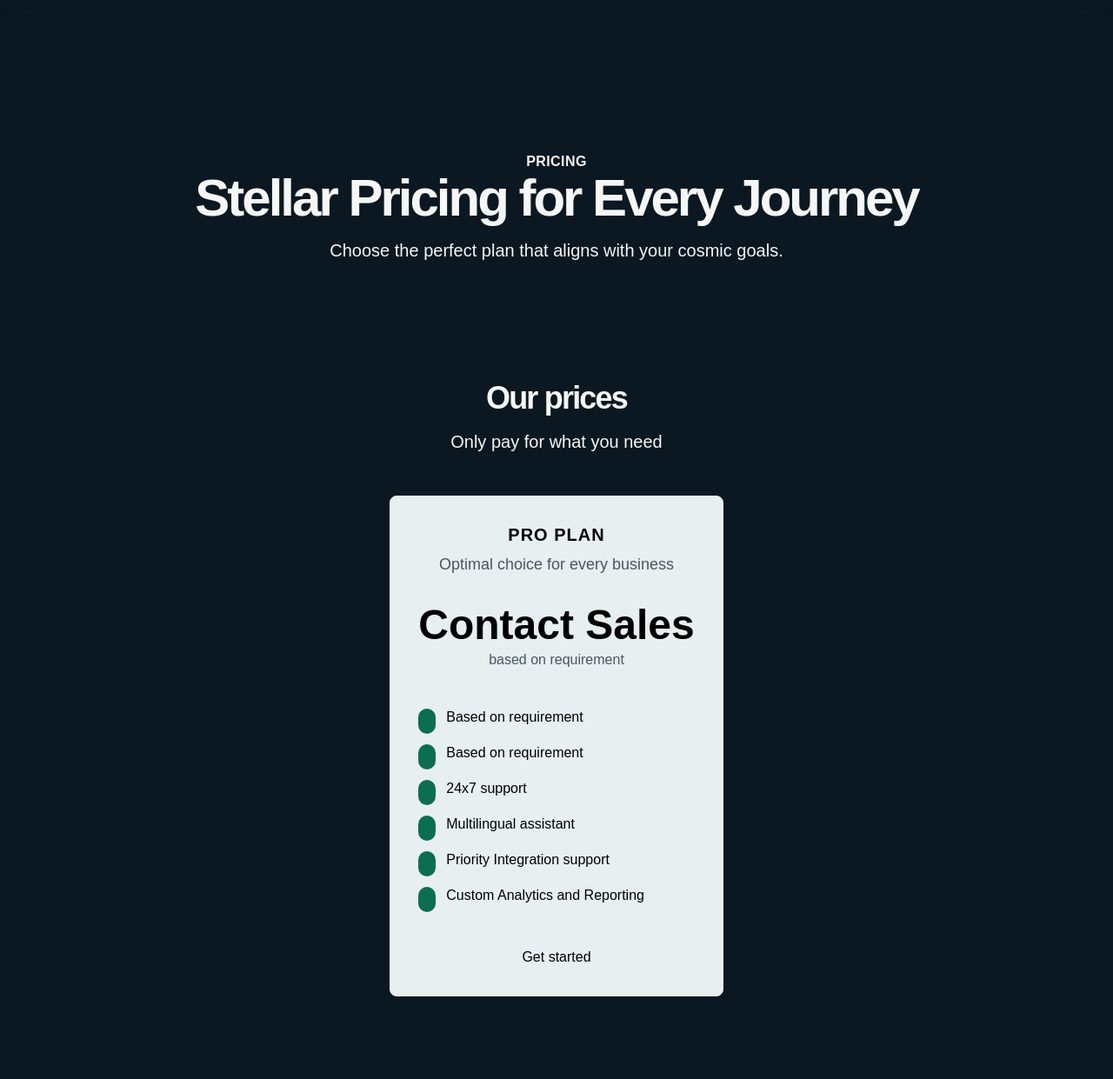
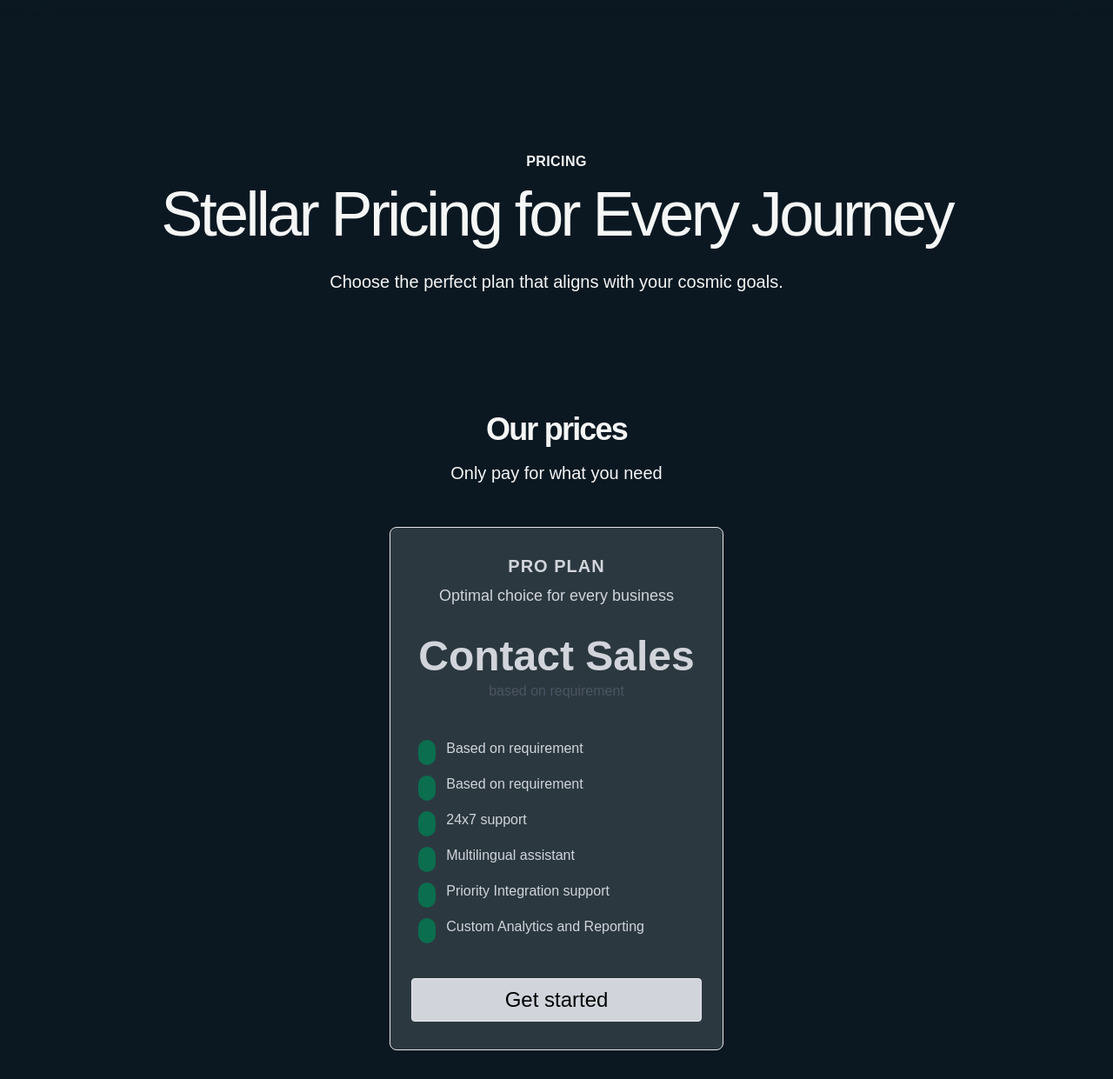
Before and after one commit to shubhamodi/CLM_webd, an Astro site: page /pricing in a window 1280 px wide. Shown: the part 59-1300 px from the top of the page at 87% size. Built offline with nearby package versions, Linux system fonts and the light colour scheme; Astro itself is replaced by a stand-in of ours; some icons are missing; a web font is replaced by a local one.

Commit message:
pricing page theme update

```diff
--- a/src/components/ui/Headline.astro
+++ b/src/components/ui/Headline.astro
@@ -30,7 +30,7 @@ const {
       {title && (
         <h2
           class={twMerge(
-            "font-bold leading-tighter tracking-tighter font-heading text-heading text-3xl",
+            "font-semibold leading-tighter tracking-tighter font-heading text-heading text-3xl",
             titleClass
           )}
           set:html={title}
--- a/src/components/ui/ItemGrid.astro
+++ b/src/components/ui/ItemGrid.astro
@@ -44,7 +44,7 @@ const {
               )}
             </div>
             <div class="mt-0.5">
-              {title && <h3 class={twMerge('text-xl font-bold', titleClass, itemClasses?.title)}>{title}</h3>}
+              {title && <h3 class={twMerge('text-xl font-semibold', titleClass, itemClasses?.title)}>{title}</h3>}
               {description && (
                 <p
                   class={twMerge(`${title ? 'mt-3' : ''} text-muted`, descriptionClass, itemClasses?.description)}
--- a/src/components/widgets/HeroText.astro
+++ b/src/components/widgets/HeroText.astro
@@ -16,7 +16,7 @@ const {
   <div class="relative max-w-7xl mx-auto px-4 sm:px-6">
     <div class="pt-0 md:pt-[76px] pointer-events-none"></div>
     <div class="py-12 md:py-20 pb-8 md:pb-8">
-      <div class="text-center max-w-5xl mx-auto">
+      <div class="text-center flex flex-col gap-3 max-w-5xl mx-auto">
         {tagline && (
           <p
             class="text-base text-secondary font-bold tracking-wide uppercase"
@@ -26,7 +26,7 @@ const {
         {
           title && (
             <h1
-              class="text-5xl md:text-6xl font-bold leading-tighter tracking-tighter mb-4 font-heading"
+              class="text-5xl md:text-7xl font-medium leading-tighter tracking-tighter mb-4 font-heading"
               set:html={title}
             />
           )
--- a/src/components/widgets/Pricing.astro
+++ b/src/components/widgets/Pricing.astro
@@ -29,7 +29,7 @@ const {
           prices.map(({ title, subtitle, price, period, items, callToAction, hasRibbon = false, ribbonTitle, discount, percentage }) => (
             <div class="col-span-1 mx-auto flex w-full">
               {price && period && (
-                <div class="rounded-lg backdrop-blur border border-gray-200 dark:border-gray-700 bg-[#e7eff0] dark:bg-slate-900 shadow px-6 py-8 flex w-full max-w-sm flex-col justify-between text-center">
+                <div class="rounded-lg backdrop-blur border text-gray-300 border-gray-200 dark:border-gray-700 bg-[#e7eff0] bg-opacity-15 dark:bg-slate-900 shadow px-6 py-8 flex w-full max-w-sm flex-col justify-between text-center">
                   {hasRibbon && ribbonTitle && (
                     <div class="absolute right-[-5px] 2xl:right-[-8px] rtl:right-auto rtl:left-[-8px] rtl:2xl:left-[-10px] top-[-5px] 2xl:top-[-10px] z-[1] h-[100px] w-[100px] overflow-hidden text-right">
                       <span class="absolute top-[19px] right-[-21px] rtl:right-auto rtl:left-[-21px] block w-full rotate-45 rtl:-rotate-45 bg-green-700 text-center text-[10px] font-bold uppercase leading-5 shadow-[0_3px_10px_-5px_rgba(0,0,0,0.3)] before:absolute before:left-0 before:top-full before:z-[-1] before:border-[3px] before:border-r-transparent before:border-b-transparent before:border-l-green-800 before:border-t-green-800 before:content-[''] after:absolute after:right-0 after:top-full after:z-[-1] after:border-[3px] after:border-l-transparent after:border-b-transparent after:border-r-green-800 after:border-t-green-800 after:content-['']">
@@ -42,7 +42,7 @@ const {
                       // <span class="text-5xl">$</span>
                       <h3 class="text-center text-xl font-semibold uppercase leading-6 tracking-wider mb-2">{title}</h3>
                     )}
-                    {subtitle && <p class="font-light sm:text-lg text-gray-600">{subtitle}</p>}
+                    {subtitle && <p class="font-light sm:text-lg">{subtitle}</p>}
                     <div class="my-8">
                       <div class="flex md:flex-row flex-col items-center justify-center text-center mb-1">
                       {discount ?
@@ -50,7 +50,7 @@ const {
                       :
                       null
                       }
-                        <span class="text-5xl font-extrabold">{price}</span>
+                        <span class="text-5xl font-semibold">{price}</span>
                         {percentage ?
                         <div class="mx-auto relative text-sm w-w50 before:absolute before:w-w27 before:h-px before:top-50% before:bg-light-red before:rounded-xl">{percentage}</div>
                       :
@@ -76,7 +76,7 @@ const {
                     )}
                   </div>
                   {callToAction && (
-                    <div class={`flex justify-center`}>
+                    <div class={`flex border bg-gray-300 font-medium text-2xl rounded py-2 text-black justify-center`}>
                       {typeof callToAction === 'string' ? (
                         <Fragment set:html={callToAction} />
                       ) : (
```
